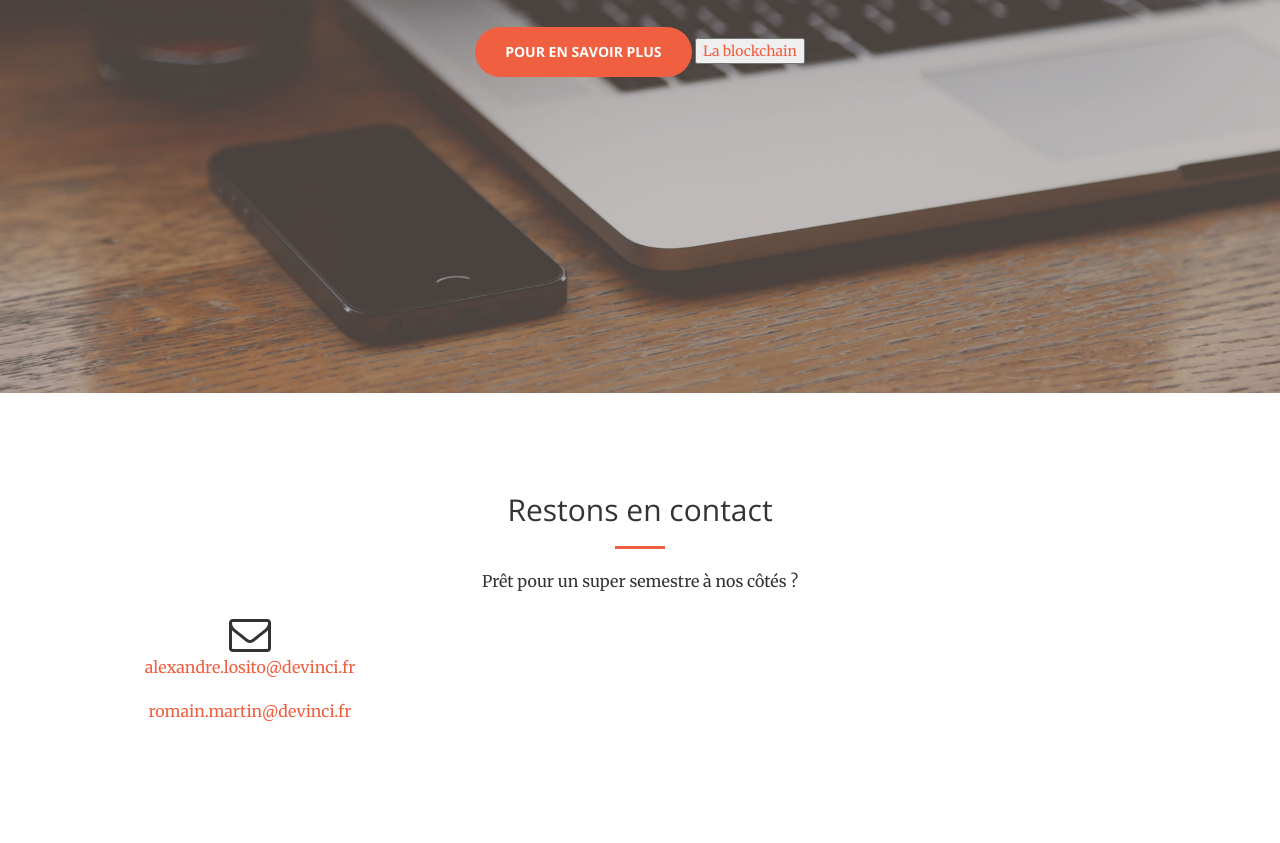
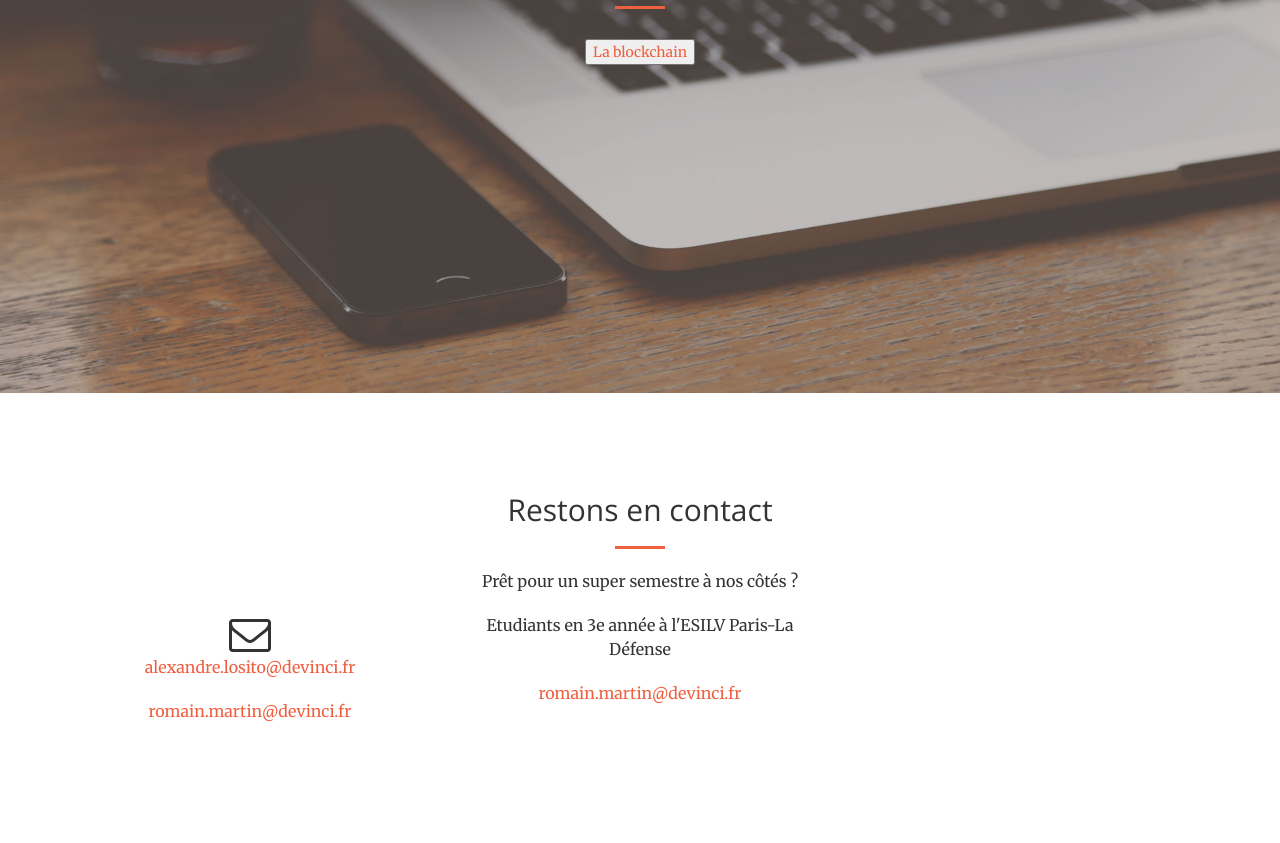
Before and after one commit to alexlosito/alexlosito.github.io, a website: page index.html in a window 1280 px wide. Shown: the part 407-1250 px from the top of the page. Drawn offline with nearby package versions, Linux system fonts and the light colour scheme.

Commit message:
Update index.html

```diff
--- a/index.html
+++ b/index.html
@@ -70,7 +70,6 @@
             <div class="header-content-inner">
                 <h1 id="homeHeading">Initiation à l'ingénierie financière</h1>
                 <hr>
-                <a href="#about" class="btn btn-primary btn-xl page-scroll">Pour en savoir plus</a>
                 <a href="https://alexlosito.github.io/bitcoin" target="_blank"> <input type="button" value="La blockchain"></a>
             </div>
         </div>
@@ -87,6 +86,10 @@
                 <div class="col-lg-4 text-center">
                     <i class="fa fa-envelope-o fa-3x sr-contact"></i>
                     <p><a href="mailto:your-email@your-domain.com">alexandre.losito@devinci.fr</a></p>
+                    <p><a href="mailto:your-email@your-domain.com">romain.martin@devinci.fr</a></p>
+                </div>
+                <div class="col-lg-4 text-center">
+                    <p>Etudiants en 3e année à l'ESILV Paris-La Défense</p>
                     <p><a href="mailto:your-email@your-domain.com">romain.martin@devinci.fr</a></p>
                 </div>
             </div>
```
